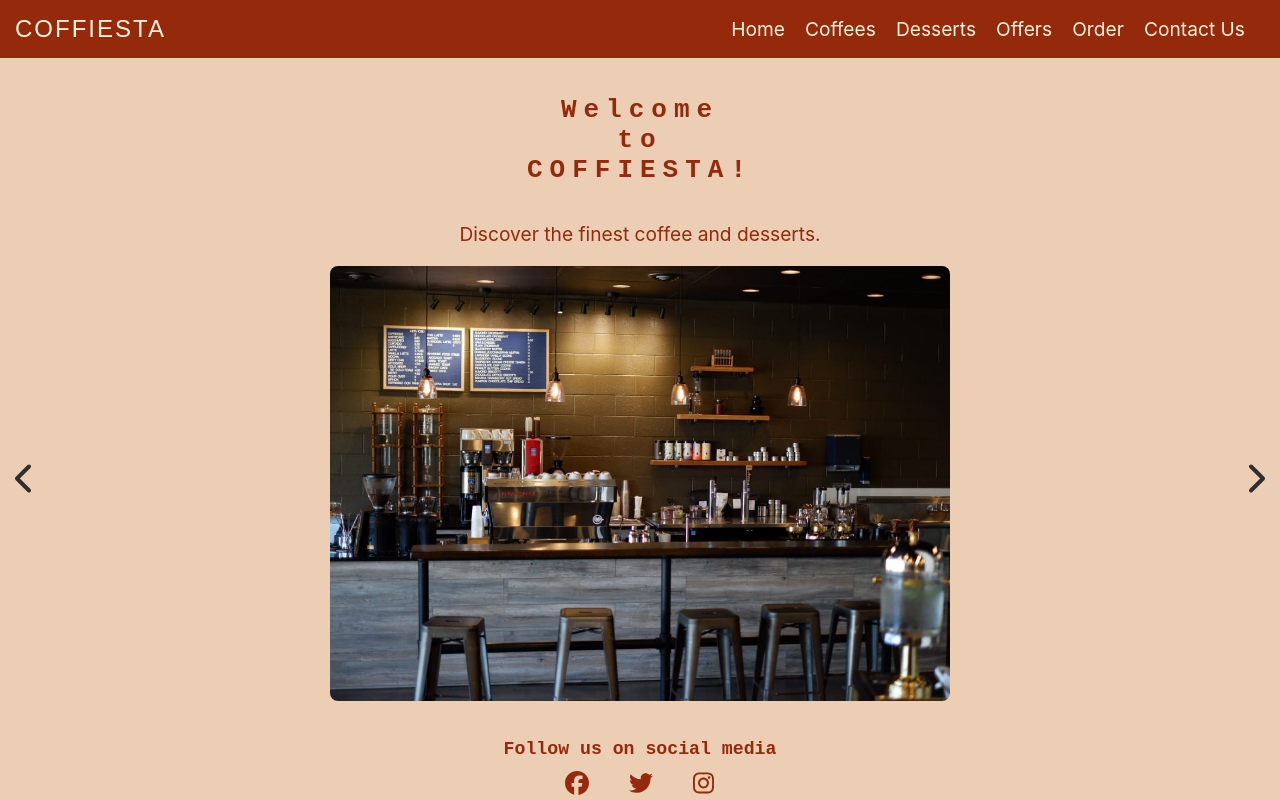
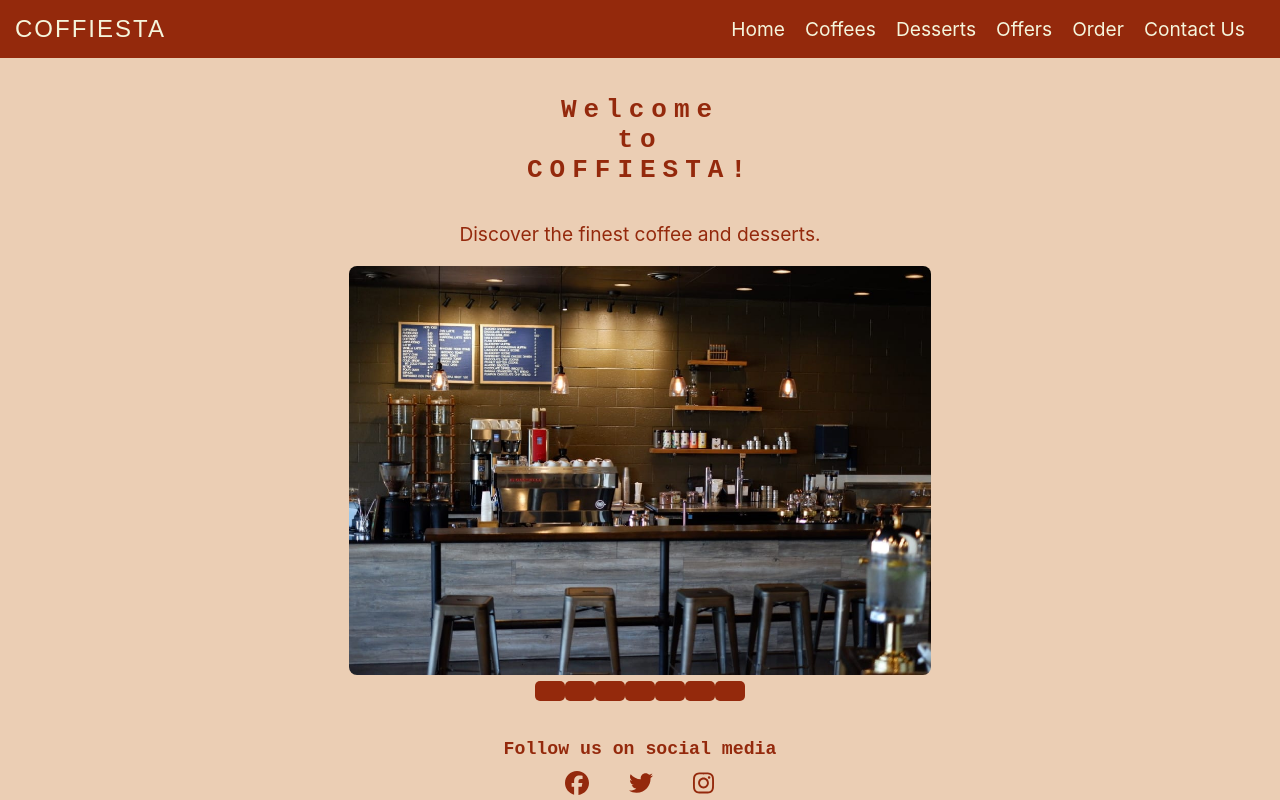
Before and after one commit to meryemsanem/coffiesta, a React (Create React App) app: page / in a window 1280 px wide. Shown: the top 800 px of the page. Built offline with nearby package versions, Linux system fonts and the light colour scheme; no server answers; a web font is replaced by a local one.

Commit message:
Add dots below the images to navigate images

```diff
--- a/src/components/Homepage.js
+++ b/src/components/Homepage.js
@@ -5,10 +5,6 @@ import {
   faTwitter,
   faInstagram,
 } from '@fortawesome/free-brands-svg-icons';
-import {
-  faChevronLeft,
-  faChevronRight,
-} from '@fortawesome/free-solid-svg-icons';
 import coffeeShop from '../images/coffee-bar.jpg';
 import coffeeImage1 from '../images/coffee1.png';
 import coffeeImage2 from '../images/coffee2.jpeg';
@@ -35,8 +31,8 @@ const Homepage = () => {
     setCurrentImage((prevIndex) => (prevIndex === coffeeImages.length - 1 ? 0 : prevIndex + 1));
   };
 
-  const showPrevImage = () => {
-    setCurrentImage((prevIndex) => (prevIndex === 0 ? coffeeImages.length - 1 : prevIndex - 1));
+  const handleDotClick = (index) => {
+    setCurrentImage(index);
   };
 
   useEffect(() => {
@@ -65,17 +61,16 @@ const Homepage = () => {
         <img src={coffeeImages[currentImage]} alt="Coffee" />
       </div>
 
-      <div className="nav-buttons">
-        <button
-          type="button"
-          onClick={showPrevImage}
-          aria-label="Previous Image"
-        >
-          <FontAwesomeIcon icon={faChevronLeft} />
-        </button>
-        <button type="button" onClick={showNextImage} aria-label="Next Image">
-          <FontAwesomeIcon icon={faChevronRight} />
-        </button>
+      <div className="dots-container">
+        {coffeeImages.map((image, index) => (
+          <button
+            key={image.id}
+            className={`dot ${currentImage === index ? 'active' : ''}`}
+            onClick={() => handleDotClick(index)}
+            type="button"
+            aria-label={`Go to image ${index + 1}`}
+          />
+        ))}
       </div>
 
       <div className="social-links">
```
